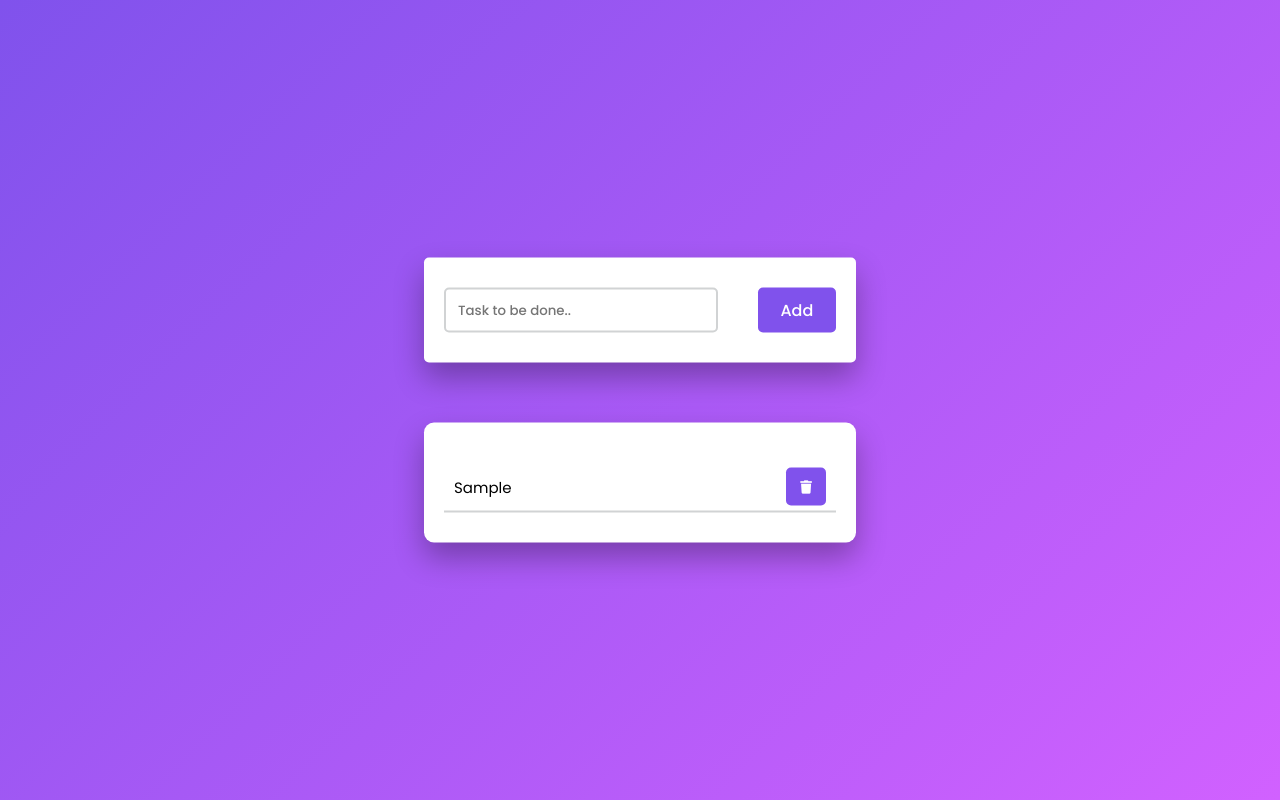
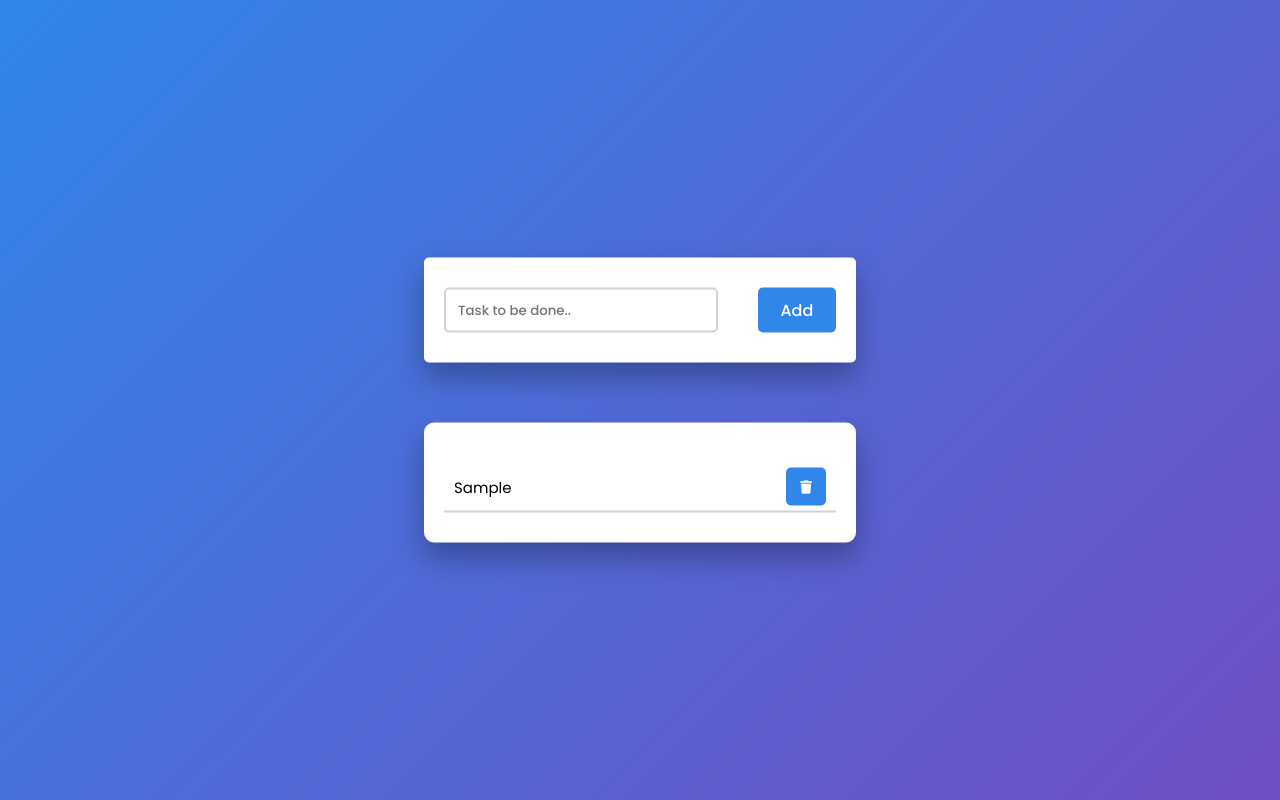
Before and after one commit to Epoza/to-do-list, a plain HTML site: page index.html in a window 1280 px wide. Both pictures are taken after typing "Sample" into the empty fields and a click on the button "Add". Drawn offline with Linux system fonts and the light colour scheme.

Commit message:
change colors

```diff
--- a/style.css
+++ b/style.css
@@ -10,8 +10,8 @@ body{
     height: 100vh;
     background: linear-gradient(
         135deg,
-        #8052ec,
-        #d161ff
+        #3086e9,
+        #704dc4
     );
 }
 
@@ -48,7 +48,7 @@ body{
 
 #newtask input:focus{
     outline: none;
-    border-color: #8052ec;
+    border-color: #3086e9;
 }
 #newtask button{
     position: relative;
@@ -59,7 +59,7 @@ body{
     font-family: 'Poppins', sans-serif;
     font-weight: 500;
     font-size: 16px;
-    background-color: #8052ec;
+    background-color: #3086e9;
     border: none;
     color: #ffffff;
     cursor: pointer;
@@ -94,7 +94,7 @@ body{
 }
 
 .task button{
-    background-color: #8052ec;
+    background-color: #3086e9;
     color: #ffffff;
     height: 100%;
     width: 40px;
```
